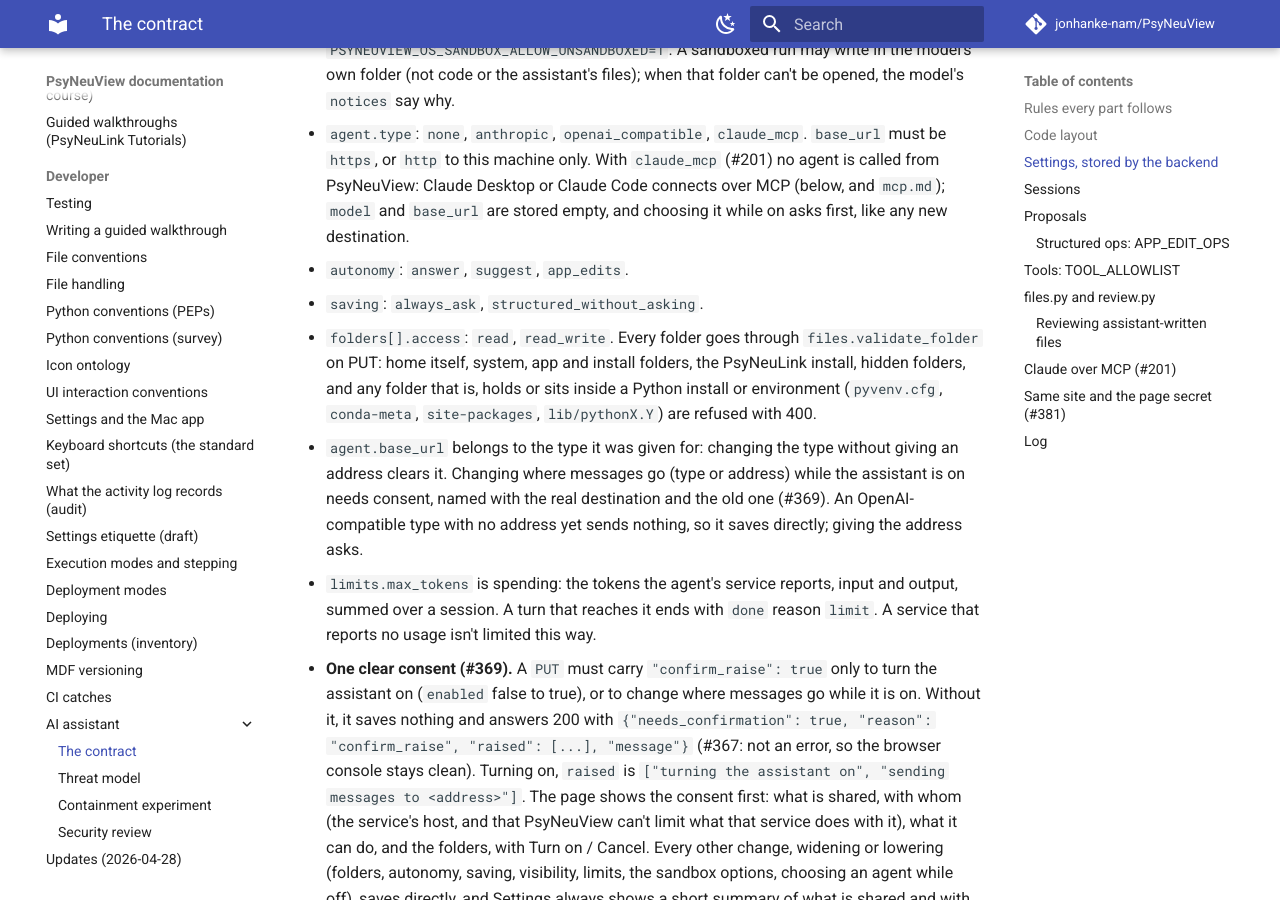
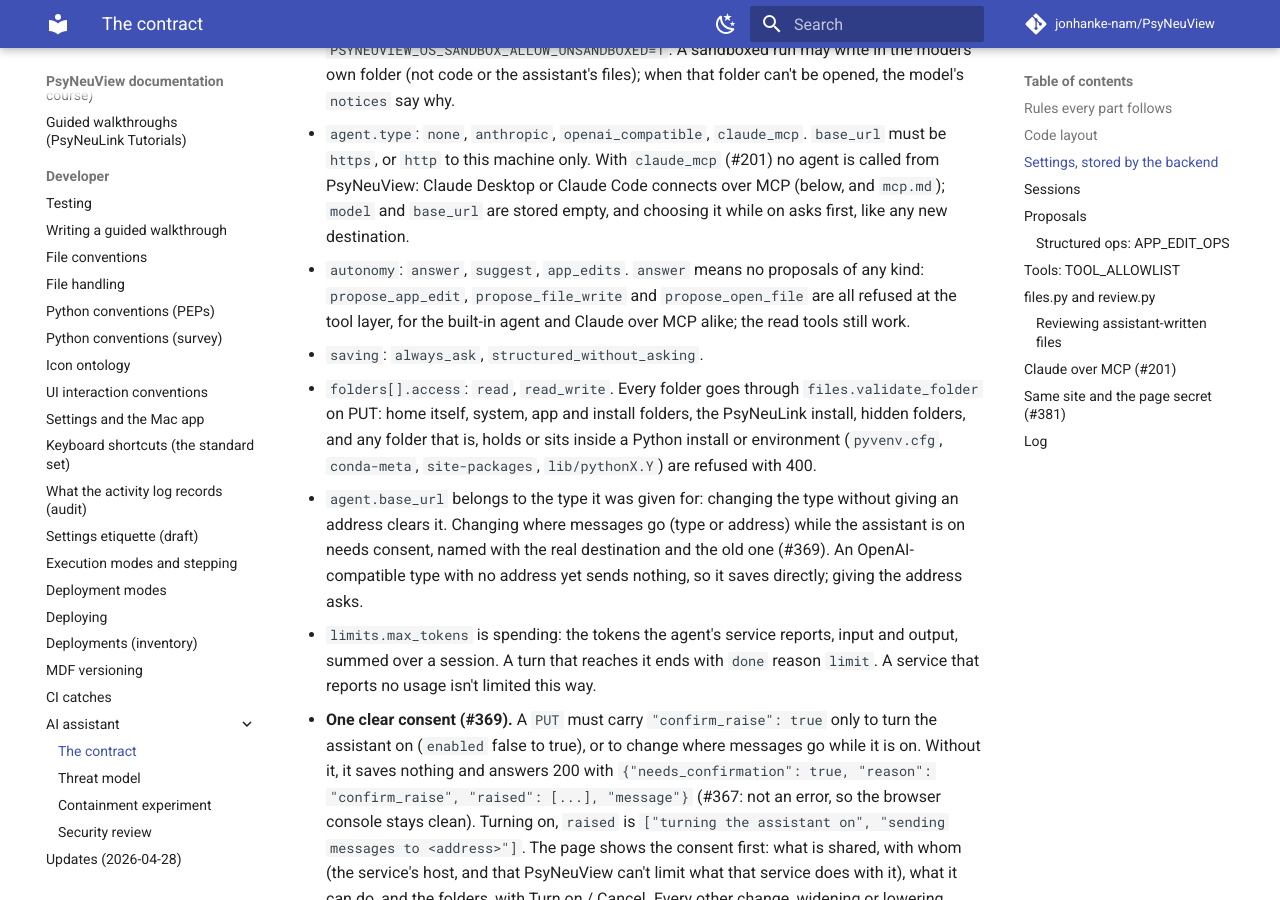
Before and after one commit to jonhanke-nam/PsyNeuView, an MkDocs documentation site: the page built from docs/ai-assistant/contract.md, in a window 1280 px wide and 900 px high, scrolled down 2116 px. Built offline with MkDocs 1.6.1 and Material for MkDocs 9.7.7, drawn with Linux system fonts in a browser that asks for light colours; comment, search, counter and statistics services are not loaded; some of the changed text lies outside the part shown.

Commit message:
Docs and Settings label: "Answer only" means no proposals of any kind (#179)
Co-Authored-By: Claude Opus 5.5 <noreply@anthropic.com>

```diff
--- a/docs/ai-assistant/contract.md
+++ b/docs/ai-assistant/contract.md
@@ -78,7 +78,10 @@ is. The rules behind it are in issue #179; the threat model is in
   Claude Code connects over MCP (below, and `mcp.md`); `model` and
   `base_url` are stored empty, and choosing it while on asks first, like
   any new destination.
-- `autonomy`: `answer`, `suggest`, `app_edits`.
+- `autonomy`: `answer`, `suggest`, `app_edits`. `answer` means no proposals of
+  any kind: `propose_app_edit`, `propose_file_write` and `propose_open_file`
+  are all refused at the tool layer, for the built-in agent and Claude over
+  MCP alike; the read tools still work.
 - `saving`: `always_ask`, `structured_without_asking`.
 - `folders[].access`: `read`, `read_write`. Every folder goes through
   `files.validate_folder` on PUT: home itself, system, app and install
@@ -256,8 +259,8 @@ plain data is a `refused` event and no proposal.
 | `propose_app_edit` | Creates an `app_edit` proposal of checked ops | `autonomy` isn't `answer` |
 | `list_files` | Lists model files in allowed folders | `visibility.files` |
 | `read_file` | Reads a model file's text, **without running it** | `visibility.files` |
-| `propose_file_write` | Creates a `file_write` proposal | `visibility.files`, and a `read_write` folder holding the path. A new `.py` must be a PsyNeuLink model by content; a name that would shadow a module (`numpy.py`, `os.py`, `__init__.py`, `sitecustomize.py`, any `_`-prefixed stem) is refused |
-| `propose_open_file` | Asks the user to open a file; only the user can accept | `visibility.files` |
+| `propose_file_write` | Creates a `file_write` proposal | `autonomy` isn't `answer`, `visibility.files`, and a `read_write` folder holding the path. A new `.py` must be a PsyNeuLink model by content; a name that would shadow a module (`numpy.py`, `os.py`, `__init__.py`, `sitecustomize.py`, any `_`-prefixed stem) is refused |
+| `propose_open_file` | Asks the user to open a file; only the user can accept | `autonomy` isn't `answer`, and `visibility.files` |
 | `check_proposal` | `{id}` in, `{id, state}` out: whether one of this session's own proposals is `pending`, `accepted`, `rejected` or `stale` (couldn't apply: the model changed). Reads only; never changes a proposal; another session's id is refused as unknown | Always |
 
 Permissions are read again on every call, so a setting lowered mid-turn
--- a/docs/settings-inventory.yaml
+++ b/docs/settings-inventory.yaml
@@ -816,7 +816,8 @@ settings:
     storage: backend (GET/PUT /api/assistant/settings; docs/ai-assistant/contract.md); never this browser
     control: setting-assistant-autonomy
     notes: >-
-      answer, suggest or app_edits. Saves directly (#369).
+      answer, suggest or app_edits. Saves directly (#369). answer refuses every
+      proposal (edits, file writes, files to open) at the backend's tool layer.
 
   - id: assistant-saving
     label: AI assistant ▸ What it may do ▸ Saving
--- a/frontend/src/components/common/settings/AssistantSection.tsx
+++ b/frontend/src/components/common/settings/AssistantSection.tsx
@@ -36,7 +36,7 @@ const AGENT_LABELS: Record<AgentType, string> = {
 };
 
 const AUTONOMY_LABELS: Record<Autonomy, string> = {
-  answer: "Answer questions only",
+  answer: "Answer questions only, with no proposals of any kind",
   suggest: "Suggest edits as proposals you accept or reject",
   app_edits: "Propose edits to the open model, applied when you accept",
 };
```
Also changed, not shown: docs/ai-assistant/threat-model.md (+2 -2 lines).
